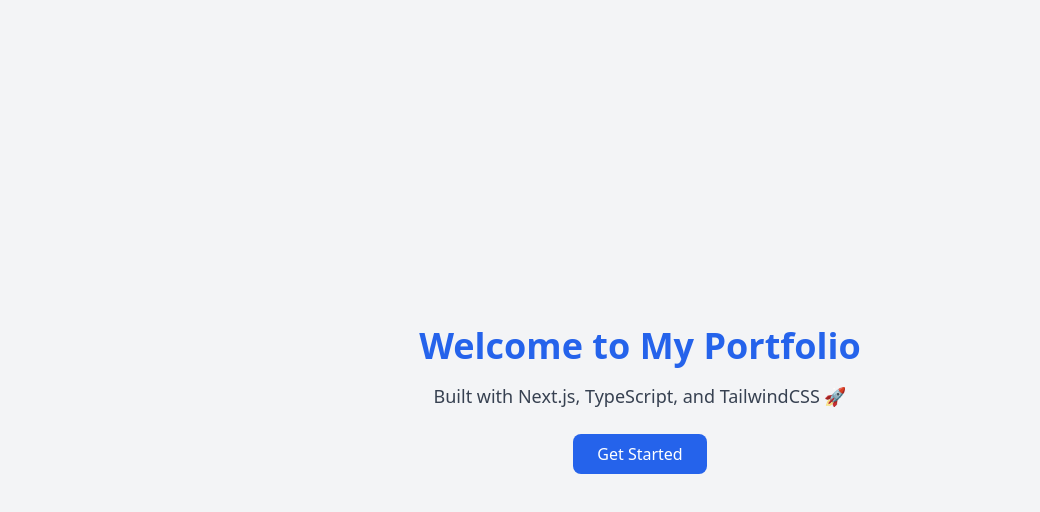
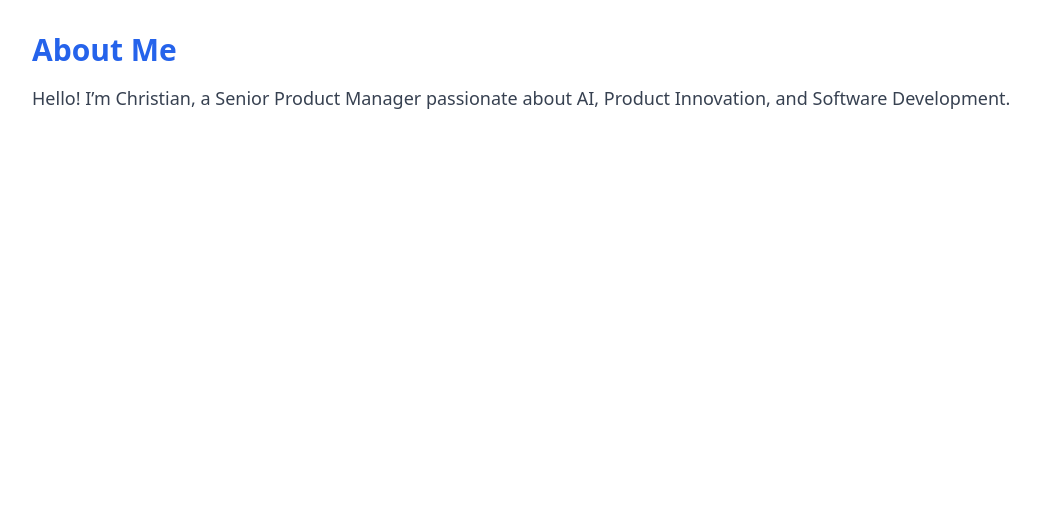
Before and after one commit to whatzabi75/my-portfolio, a Next.js app: page /about in a window 1280 px wide. Shown: the top 512 px of the page, without its empty margins (0-1040 px from the left). Built offline with nearby package versions, Linux system fonts and the light colour scheme.

Commit message:
Fix: add valid components for About and Projects pages

```diff
--- a/src/app/about/page.tsx
+++ b/src/app/about/page.tsx
@@ -1,15 +1,11 @@
-export default function HomePage() {
+export default function AboutPage() {
   return (
-    <main className="flex min-h-screen flex-col items-center justify-center bg-gray-100">
-      <h1 className="text-4xl font-bold text-blue-600">
-        Welcome to My Portfolio
-      </h1>
+    <main className="p-8">
+      <h1 className="text-3xl font-bold text-blue-600">About Me</h1>
       <p className="mt-4 text-lg text-gray-700">
-        Built with Next.js, TypeScript, and TailwindCSS 🚀
+        Hello! I’m Christian, a Senior Product Manager passionate about AI,
+        Product Innovation, and Software Development.
       </p>
-      <button className="mt-6 rounded-lg bg-blue-600 px-6 py-2 text-white hover:bg-blue-700">
-        Get Started
-      </button>
     </main>
   );
 }
--- a/src/app/projects/page.tsx
+++ b/src/app/projects/page.tsx
@@ -0,0 +1,10 @@
+export default function ProjectsPage() {
+  return (
+    <main className="p-8">
+      <h1 className="text-3xl font-bold text-blue-600">Projects</h1>
+      <p className="mt-4 text-lg text-gray-700">
+        Here you’ll find my portfolio projects, including AI mini-tools.
+      </p>
+    </main>
+  );
+}
```
